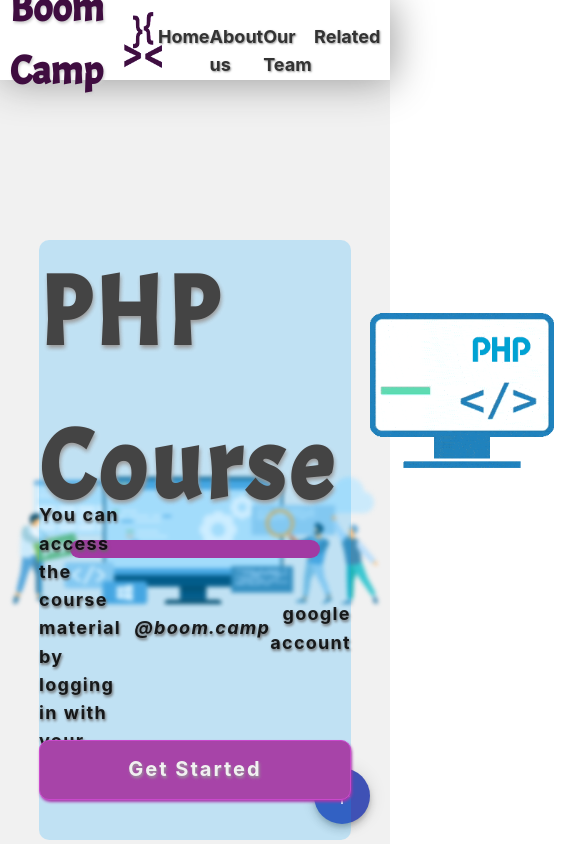
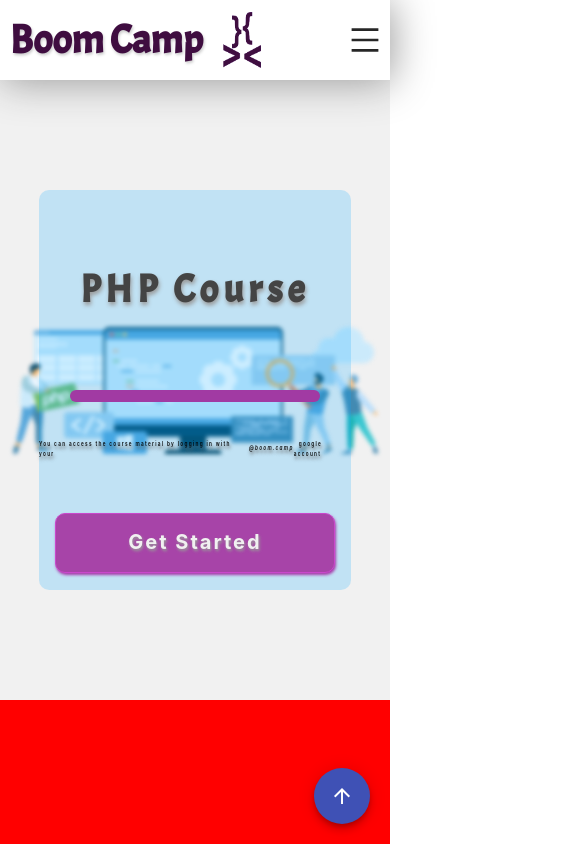
Before and after one commit to rbbynnslv/php-login, a React (Create React App) app: page / in a window 390 px wide. Shown: the top 844 px of the page, 585 px wide, since content can reach past the window. Built offline with nearby package versions, Linux system fonts and the light colour scheme.

Commit message:
responsiveness

```diff
--- a/src/components/header/header.css
+++ b/src/components/header/header.css
@@ -15,11 +15,13 @@
   margin: auto;
   display: flex;
   flex-direction: row;
+  flex-wrap: wrap;
+  overflow: hidden;
 }
 
 .leftHeader {
   width: 40%;
-  height: 100%;
+  height: 80px;
   /* background-color: red; */
   display: flex;
   align-items: center;
@@ -43,6 +45,10 @@
   display: flex;
   justify-content: space-around;
   align-items: center;
+}
+
+.rightHeader-toggle {
+  visibility: hidden;
 }
 
 .headerLogo {
@@ -89,3 +95,73 @@
   visibility: visible;
   transform: scaleX(1);
 }
+
+@media (max-width: 700px) {
+  .rightHeader {
+    display: none;
+  }
+
+  .leftHeader {
+    width: 80%;
+  }
+  .rightHeader-toggle {
+    visibility: visible;
+    height: 80px;
+    width: 20%;
+    display: flex;
+    align-items: center;
+    justify-content: flex-end;
+  }
+
+  .mainHeader {
+    transition: height 0.2s linear;
+  }
+
+  .collapse {
+    height: 300px;
+    transition: height 0.2s linear;
+  }
+
+  .toggleMenu {
+    font-size: 30px;
+    cursor: pointer;
+  }
+
+  .menu-toggle {
+    height: 200px;
+    width: 100%;
+    display: flex;
+  }
+
+  .mainList {
+    width: 100%;
+  }
+
+  .mainList a {
+    width: 100%;
+    height: 100%;
+    font-weight: bold;
+    text-decoration: none;
+    color: #333;
+    /* background-color: red; */
+  }
+
+  .mainList a:focus {
+    text-decoration: none;
+    color: #af54b1;
+    cursor: pointer;
+    font-weight: bold;
+    /* background-color: #af54b1; */
+  }
+
+  .listItem:hover,
+  .listItem:active {
+    background-color: #af54b1;
+  }
+}
+
+@media (max-width: 335px) {
+  .leftHeader {
+    font-size: 30px;
+  }
+}
--- a/src/components/header/header.js
+++ b/src/components/header/header.js
@@ -1,10 +1,15 @@
-import React from "react";
+import React, { useState } from "react";
 import "./header.css";
 import Logo from "./images/logo-boom.png";
+import { Collapse, List } from "antd";
+import { MenuOutlined } from "@ant-design/icons";
 
+const { Panel } = Collapse;
 export default function Header(props) {
+  const [height, setHeight] = useState(false);
+
   return (
-    <div className="mainHeader">
+    <div className={height ? "mainHeader collapse" : "mainHeader"}>
       <div className="headerDiv">
         <div className="leftHeader">
           <a target="_blank" href="https://boom.camp">
@@ -26,6 +31,32 @@
             <a href="#related">Related</a>
           </span>
         </div>
+        <div className="rightHeader-toggle">
+          <MenuOutlined
+            onClick={() => setHeight(!height)}
+            // onBlur={() => setHeight(false)}
+            className="toggleMenu"
+          />
+        </div>
+        <div className="menu-toggle">
+          <List
+            className="mainList"
+            dataSource={[
+              { page: "#home", name: "Home" },
+              { page: "#about", name: "About us" },
+              { page: "#team", name: "Our Team" },
+              { page: "#related", name: "Related" }
+            ]}
+            renderItem={item => (
+              <List.Item
+                onClick={() => props.handleProps(item.page)}
+                className="listItem"
+              >
+                <a href={item.page}>{item.name}</a>
+              </List.Item>
+            )}
+          ></List>
+        </div>
       </div>
     </div>
   );
--- a/src/components/home/home.css
+++ b/src/components/home/home.css
@@ -39,7 +39,7 @@
 }
 
 .innerTitle {
-  font-size: 7em;
+  font-size: 7vw;
   font-family: Acme;
   letter-spacing: 5px;
   color: #444;
@@ -104,3 +104,51 @@
   transition: 0.7s;
   background-color: #d459d6;
 }
+
+/* Responsiveness -------------------------- */
+
+@media (max-width: 1150px) {
+  .innerSign {
+    font-size: 1.5vw;
+  }
+}
+
+@media (max-width: 770px) {
+  .innerSign {
+    font-size: 1.2vw;
+  }
+}
+
+@media (max-width: 630px) {
+  .mainDiv {
+    height: 700px;
+  }
+
+  .mainInner {
+    height: 400px;
+  }
+  .innerTitle {
+    font-size: 10vw;
+  }
+
+  .innerSign {
+    /* background-color: red; */
+  }
+
+  .innerGif {
+    display: none;
+  }
+}
+@media (max-width: 420px) {
+  .innerBtn {
+    width: 90%;
+  }
+
+  .innerSign {
+    font-size: 1.2vw;
+    transform: scaleY(1.4);
+  }
+}
+
+@media (max-width: 400px) {
+}
--- a/src/components/team/team.css
+++ b/src/components/team/team.css
@@ -396,8 +396,8 @@
   }
 
   .teamTop::before {
-    bottom: 230px;
-    height: 5%;
+    bottom: 40px;
+    height: 15%;
   }
 
   .teamBottom {
@@ -411,6 +411,11 @@
   .teamTop {
     font-size: 16px;
   }
+  .teamTop::before {
+    width: 70%;
+    height: 15%;
+    bottom: 45px;
+  }
 }
 
 @media (max-width: 475px) {
```
